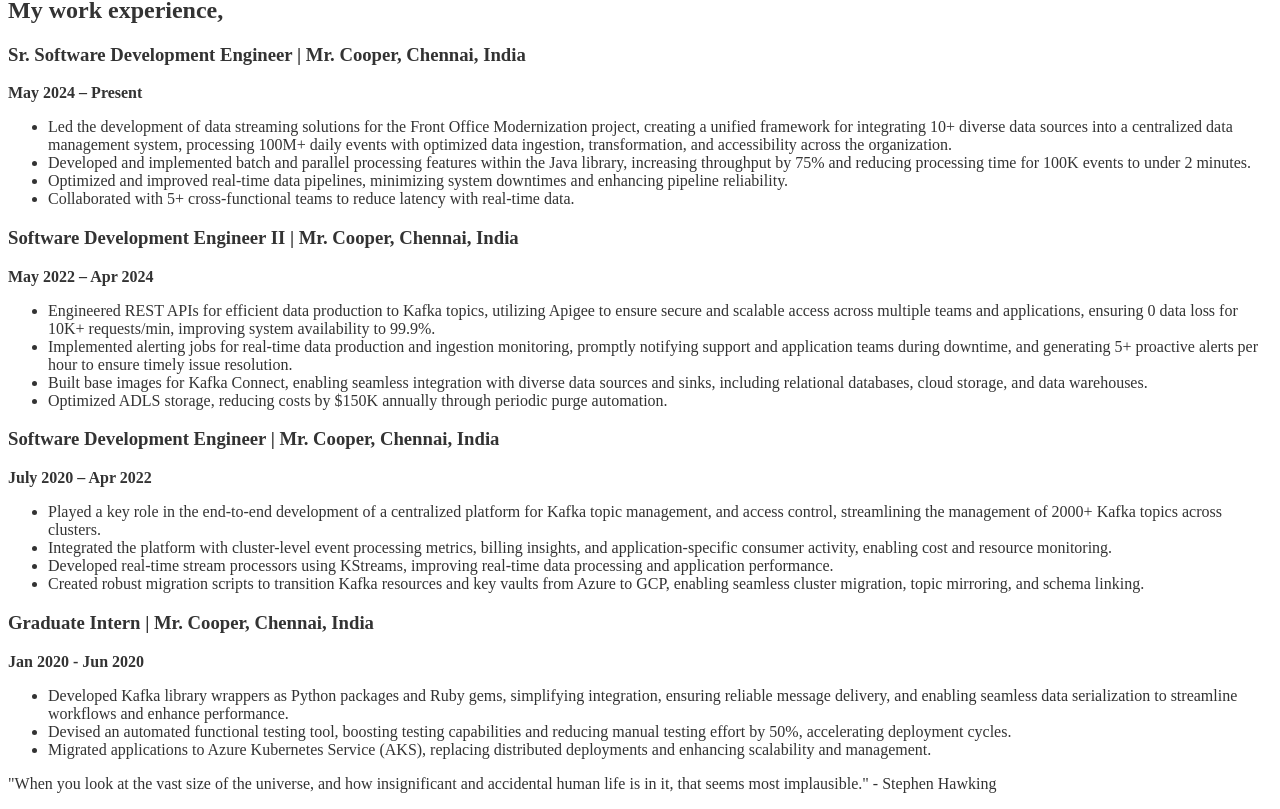
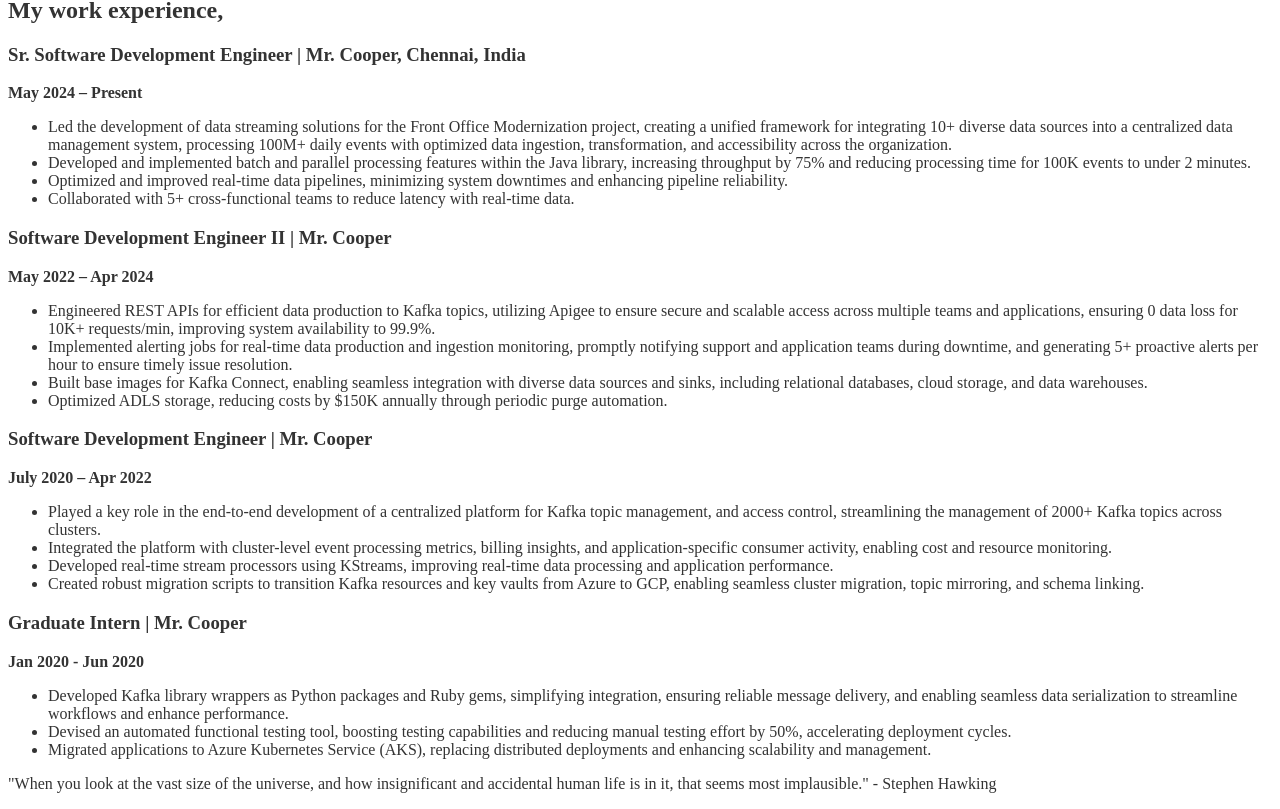
Before and after one commit to KhalidhAK/khalidhak.github.io, a React (Vite) app: page / in a window 1280 px wide. Shown: the part 329-1138 px from the top of the page. Built offline with nearby package versions, Linux system fonts and the light colour scheme; the HTML template or start-up script is replaced by a standard one.

Commit message:
Updated work experience

```diff
--- a/src/App.jsx
+++ b/src/App.jsx
@@ -20,7 +20,7 @@
     <>
       <header>
         <h1>KHALIDH AHAMED</h1>
-        <button
+        {/* <button
           onClick={toggleDarkMode}
           className="dark-mode-toggle"
           style={{
@@ -40,11 +40,11 @@
           ) : (
             <FaMoon style={{ color: "white" }} /> // Moon icon with blue color
           )}
-        </button>
+        </button> */}
         <div style={{ marginTop: "1rem", fontSize: "0.9rem", color: "#fff" }}>
           <a href="mailto:khalidh98@gmail.com" style={{ color: "#ffc100", textDecoration: "none" }}>khalidh98@gmail.com</a> |
           <a href="https://www.linkedin.com/in/khalidh-ahamed" target="_blank" rel="noopener noreferrer" style={{ color: "#ffc100", textDecoration: "none", marginLeft: "0.5rem" }}>LinkedIn</a> |
-          <a href="assests\khalidh_ahamed.pdf" target="_blank" rel="noopener noreferrer" style={{ color: "#ffc100", textDecoration: "none", marginLeft: "0.5rem" }}>Resume</a>
+          <a href="/khalidh_ahamed_resume.pdf" target="_blank" rel="noopener noreferrer" style={{ color: "#ffc100", textDecoration: "none", marginLeft: "0.5rem" }}>Resume</a>
         </div>
       </header>
       <main>
--- a/src/components/WorkExperience.jsx
+++ b/src/components/WorkExperience.jsx
@@ -13,7 +13,7 @@
         </ul>
       </div>
       <div className="work-experience-item">
-        <h3>Software Development Engineer II | Mr. Cooper, Chennai, India</h3>
+        <h3>Software Development Engineer II | Mr. Cooper</h3>
         <p><strong>May 2022 – Apr 2024</strong></p>
         <ul>
           <li>Engineered REST APIs for efficient data production to Kafka topics, utilizing Apigee to ensure secure and scalable access across multiple teams and applications, ensuring 0 data loss for 10K+ requests/min, improving system availability to 99.9%.</li>
@@ -23,7 +23,7 @@
         </ul>
       </div>
       <div className="work-experience-item">
-        <h3>Software Development Engineer | Mr. Cooper, Chennai, India</h3>
+        <h3>Software Development Engineer | Mr. Cooper</h3>
         <p><strong>July 2020 – Apr 2022</strong></p>
         <ul>
           <li>Played a key role in the end-to-end development of a centralized platform for Kafka topic management, and access control, streamlining the management of 2000+ Kafka topics across clusters.</li>
@@ -33,7 +33,7 @@
         </ul>
       </div>
       <div className="work-experience-item">
-        <h3>Graduate Intern | Mr. Cooper, Chennai, India</h3>
+        <h3>Graduate Intern | Mr. Cooper</h3>
         <p><strong>Jan 2020 - Jun 2020</strong></p>
         <ul>
           <li>Developed Kafka library wrappers as Python packages and Ruby gems, simplifying integration, ensuring reliable message delivery, and enabling seamless data serialization to streamline workflows and enhance performance.</li>
```
Also changed, not shown: 7 other files (tests, documents, lock files or other folders).
